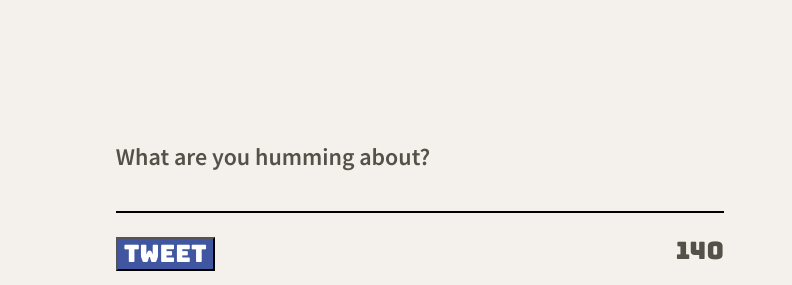
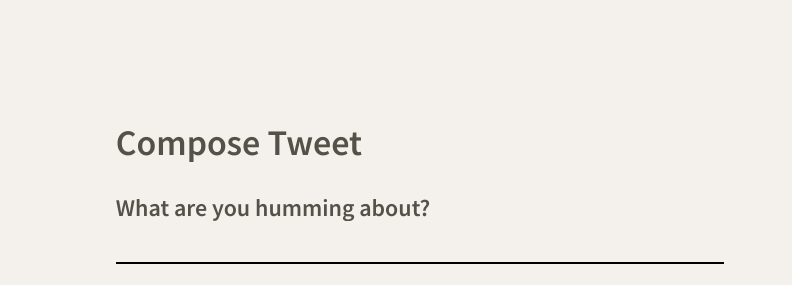
Before and after one commit to oguzcantasci/tweeter-project, a website: page public/index.html in a window 1280 px wide. Shown: the part 143-428 px from the top of the page, 488-1280 px from the left. Drawn offline with nearby package versions, Linux system fonts and the light colour scheme; no server answers.

Commit message:
Add a header for tweet form

```diff
--- a/public/index.html
+++ b/public/index.html
@@ -66,6 +66,7 @@
           <p class="error-text"></p>
         </div>
         <form>
+          <h2>Compose Tweet</h2>
           <label for="tweet-text">What are you humming about?</label>
           <textarea name="text" id="tweet-text"></textarea>
           <footer>
```
